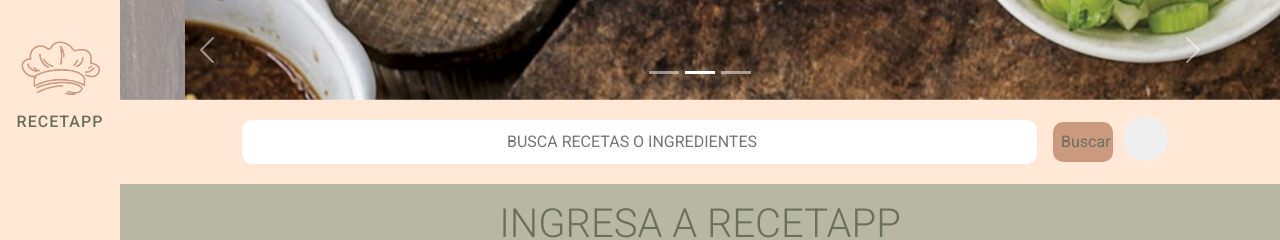
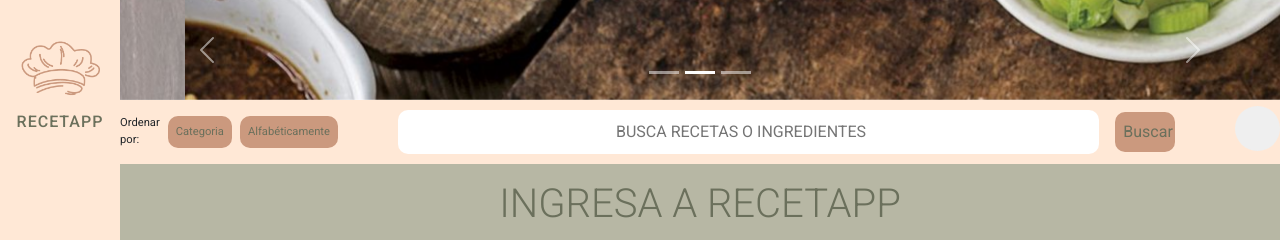
Before and after one commit to paaolaola/proyecto-final-gary-chesi-pao, a React (Vite) app: page /login in a window 1280 px wide. Shown: the top 240 px of the page. Built offline with nearby package versions, Linux system fonts and the light colour scheme; grey boxes are pictures that could not be loaded; a web font is replaced by a local one.

Commit message:
add OrdenarRecetas component with full functionality

```diff
--- a/src/assets/scss/buscador.scss
+++ b/src/assets/scss/buscador.scss
@@ -1,21 +1,35 @@
+.contenedor-ord {
+  display: flex;
+  flex-direction: row;
+  justify-content: center;
+  align-items: center;
+  background-color: var(--color-tercero);
+  p {
+    font-size: 0.7rem;
+    margin: 0;
+    padding: 0;
+  }
+}
+
 .contenedor-busq {
   display: flex;
   flex-direction: row;
   padding: 1rem 7rem;
   background-color: var(--color-tercero);
 }
+
 .form-busq {
   display: flex;
   flex-direction: row;
   justify-content: center;
   align-items: center;
   width: 100%;
-	margin: 0 10px;
+  margin: 10px 10px;
 }
 
 .form-busq input {
   background-color: #ffffff;
-	width: 100%;
+  width: 80%;
   padding: 10px;
   text-align: center;
   border-radius: 10px;
@@ -32,6 +46,17 @@
   text-align: center;
   cursor: pointer;
 }
+.btn-ord {
+  background: var(--color-primero);
+  color: var(--color-sexto);
+
+  padding: 0.5rem;
+  margin-left: 0.5rem;
+  border-radius: 10px;
+  border-style: none;
+  text-align: center;
+  cursor: pointer;
+}
 .btn-busq-perfil {
   width: 45px;
   height: 45px;
--- a/src/components/Buscador.jsx
+++ b/src/components/Buscador.jsx
@@ -1,8 +1,13 @@
 import { NavLink } from "react-router-dom";
+import { useContext } from "react";
+import { GlobalContext } from "../context/GlobalProvider";
+import OrdenarRecetas from "./OrdenarRecetas";
 
 const Buscador = () => {
   return (
-        <div className="contenedor-busq">
+    <>
+      <div className="contenedor-ord">
+        <OrdenarRecetas />
         <form className="form-busq">
           <input type="search" placeholder="BUSCA RECETAS O INGREDIENTES"></input>
           <button className="btn-busq">Buscar</button>
@@ -13,6 +18,7 @@ const Buscador = () => {
           </NavLink>
         </div>
       </div>
+    </>
   );
 };
 
--- /dev/null
+++ b/src/components/OrdenarRecetas.jsx
@@ -0,0 +1,45 @@
+import React from "react";
+import { useLocation } from "react-router";
+import { useContext } from "react";
+import { GlobalContext } from "../context/GlobalProvider";
+
+const OrdenarRecetas = () => {
+  const location = useLocation();
+  let datosMostrar;
+  let funcionUsar;
+
+  const { data, setData, favorites, setFavorites } = useContext(GlobalContext);
+  const ordenarAlfabeticamente = () => {
+    const recetasOrdenadas = [...datosMostrar].sort((a, b) => a.nombre.localeCompare(b.nombre));
+    funcionUsar(recetasOrdenadas);
+  };
+  const ordenarCategoria = () => {
+    const recetasOrdenadas = [...datosMostrar].sort((a, b) => a.categoria.localeCompare(b.categoria));
+    funcionUsar(recetasOrdenadas);
+  };
+
+  if (location.pathname === "/") {
+    datosMostrar = data;
+    funcionUsar = setData;
+  }
+  if (location.pathname === "/favoritas") {
+    datosMostrar = favorites;
+    funcionUsar = setFavorites;
+  }
+
+  return (
+    <>
+      <div className="contenedor-ord">
+        <p>Ordenar por:</p>
+        <button className="btn-ord" onClick={ordenarCategoria}>
+          <p>Categoria</p>
+        </button>
+        <button className="btn-ord" onClick={ordenarAlfabeticamente}>
+          <p>Alfabéticamente</p>
+        </button>
+      </div>
+    </>
+  );
+};
+
+export default OrdenarRecetas;
--- a/src/context/GlobalProvider.jsx
+++ b/src/context/GlobalProvider.jsx
@@ -4,8 +4,10 @@ export const GlobalContext = createContext();
 
 const GlobalProvider = ({ children }) => {
   const [data, setData] = useState(null);
+  const [ordered, setOrdered] = useState(null);
   const [favorites, setFavorites] = useState([]);
   const [error, setError] = useState(null);
+  const [busqueda, setBusqueda] = useState("");
 
   useEffect(() => {
     const fetchData = async () => {
@@ -36,7 +38,7 @@ const GlobalProvider = ({ children }) => {
     console.log(data);
   };
 
-  const state = { data, setData, recetas, setRecetas, agregarReceta, favorites, setFavorites };
+  const state = { data, setData, recetas, setRecetas, agregarReceta, favorites, setFavorites, busqueda, setBusqueda };
 
   return <GlobalContext.Provider value={state}>{children}</GlobalContext.Provider>;
 };
```
Also changed, not shown: src/views/RecetasFavoritas.jsx (+0 -28 lines). Lines whose indentation alone changed are shown as unchanged.
